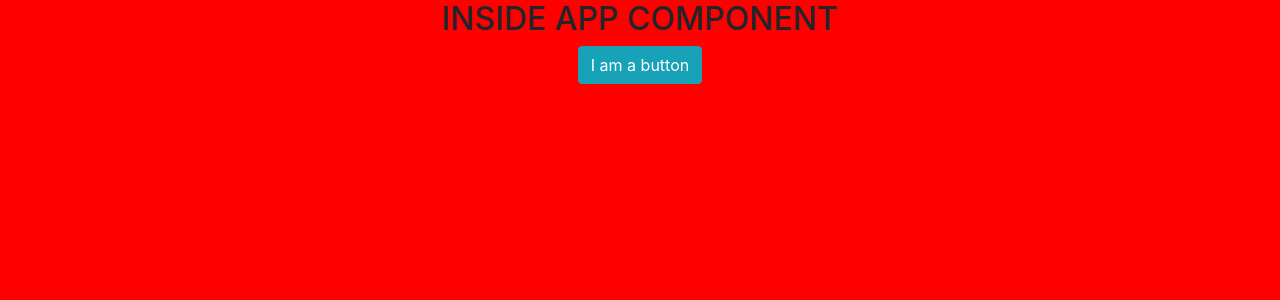
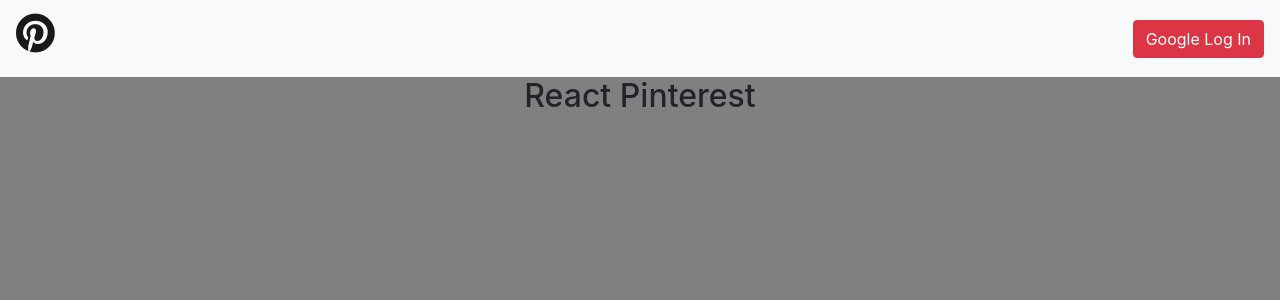
Before and after one commit to jamalbrowning/react-pinterest, a React (Create React App) app: page / in a window 1280 px wide. Shown: the top 300 px of the page. Built offline with nearby package versions, Linux system fonts and the light colour scheme; no server answers.

Commit message:
navbar functionality with auth

```diff
--- a/src/App/App.js
+++ b/src/App/App.js
@@ -1,12 +1,40 @@
 import React from 'react';
+import firebase from 'firebase/app';
+import 'firebase/auth';
+import fbConnection from '../helpers/data/connection';
 import './App.scss';
+import MyNavbar from '../Components/MyNavbar/MyNavbar';
+import BoardContainer from '../Components/BoardContainer/BoardContainer';
+
+fbConnection();
 
 class App extends React.Component {
+  state = {
+    authed: false,
+  }
+
+  componentDidMount() {
+    this.removeListener = firebase.auth().onAuthStateChanged((user) => {
+      if (user) {
+        this.setState({ authed: true });
+      } else {
+        this.setState({ authed: false });
+      }
+    });
+  }
+
+  componentWillUnmount() {
+    this.removeListener();
+  }
+
   render() {
+    const { authed } = this.state;
+
     return (
       <div className="App">
-        <h2>INSIDE APP COMPONENT</h2>
-        <button className="btn btn-info">I am a button</button>
+        <MyNavbar authed={authed}/>
+        {authed && <BoardContainer />}
+        <h2>React Pinterest</h2>
       </div>
     );
   }
--- /dev/null
+++ b/src/Components/Auth/Auth.js
@@ -0,0 +1,28 @@
+import React from 'react';
+import firebase from 'firebase/app';
+import 'firebase/auth';
+
+class Auth extends React.Component {
+  loginClickEvent = (e) => {
+    e.preventDefault();
+    const googleProvider = new firebase.auth.GoogleAuthProvider();
+    firebase.auth().signInWithPopup(googleProvider);
+  }
+
+  logoutClickEvent = (e) => {
+    e.preventDefault();
+    firebase.auth().signOut();
+  }
+
+  render() {
+    const { authed } = this.props;
+
+    return (
+      <div className="Auth">
+        <button className="btn btn-danger" onClick={authed ? this.logoutClickEvent : this.loginClickEvent}>{authed ? 'Log Out' : 'Google Log In'}</button>
+      </div>
+    );
+  }
+}
+
+export default Auth;
--- /dev/null
+++ b/src/Components/BoardContainer/BoardContainer.js
@@ -0,0 +1,13 @@
+import React from 'react';
+
+class BoardContainer extends React.Component {
+  render() {
+    return (
+      <div className="BoardContainer">
+        BoardContainer
+      </div>
+    );
+  }
+}
+
+export default BoardContainer;
--- /dev/null
+++ b/src/Components/MyNavbar/MyNavbar.js
@@ -0,0 +1,17 @@
+import React from 'react';
+import Auth from '../Auth/Auth';
+
+class MyNavbar extends React.Component {
+  render() {
+    return (
+      <div className="MyNavbar">
+        <nav className="navbar navbar-light bg-light justify-content-between">
+          <h4 className="navbar-brand"><i class="fab fa-pinterest fa-2x"></i></h4>
+            <Auth authed={this.props.authed}/>
+        </nav>
+      </div>
+    );
+  }
+}
+
+export default MyNavbar;
--- /dev/null
+++ b/src/helpers/apiKeys.json
@@ -0,0 +1,11 @@
+{
+  "firebaseConfig" : {
+  "apiKey": "AIzaSyAXNqUIemw6SMTtVmLPEjmOOobThgcLSQU",
+  "authDomain": "react-pinterest-cd9fe.firebaseapp.com",
+  "databaseURL": "https://react-pinterest-cd9fe.firebaseio.com",
+  "projectId": "react-pinterest-cd9fe",
+  "storageBucket": "react-pinterest-cd9fe.appspot.com",
+  "messagingSenderId": "420850627942",
+  "appId": "1:420850627942:web:a9f647e4a872a6c47cc4a7"
+}
+}
--- /dev/null
+++ b/src/helpers/data/authData.js
@@ -0,0 +1,6 @@
+import firebase from 'firebase/app';
+import 'firebase/auth';
+
+const getUid = () => firebase.auth().currentUserId;
+
+export default getUid;
--- /dev/null
+++ b/src/helpers/data/connection.js
@@ -0,0 +1,10 @@
+import firebase from 'firebase';
+import apiKeys from '../apiKeys.json';
+
+const firebaseApp = () => {
+  if (!firebase.apps.length) {
+    firebase.initializeApp(apiKeys.firebaseConfig);
+  }
+};
+
+export default firebaseApp;
--- a/src/styles/_variables.scss
+++ b/src/styles/_variables.scss
@@ -1 +1 @@
-$favColor: red;
+$favColor: gray;
```
Also changed, not shown: src/helpers/apiKeys.example.json (added, +11 -0 lines), src/Components/Auth/Auth.scss (added), src/Components/BoardContainer/BoardContainer.scss (added), src/Components/MyNavbar/MyNavBar.scss (added).
